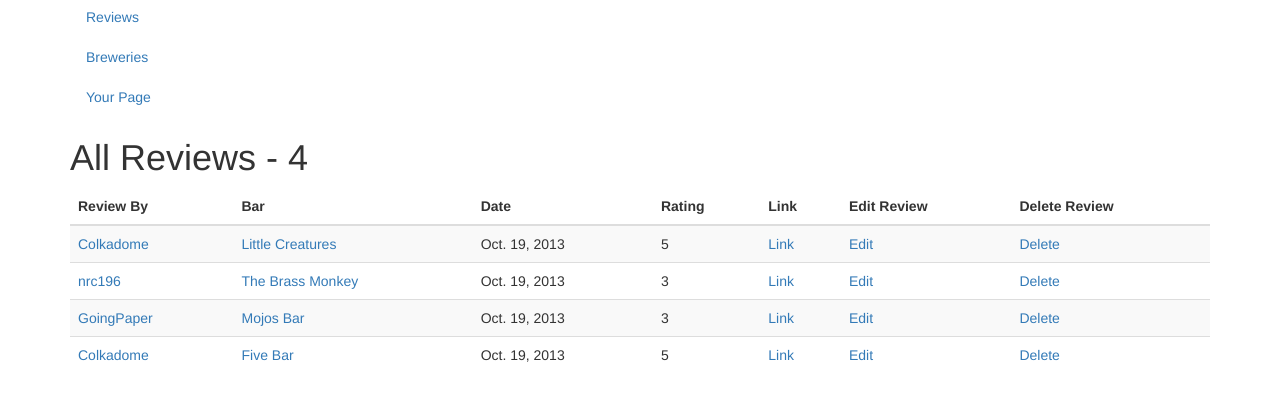
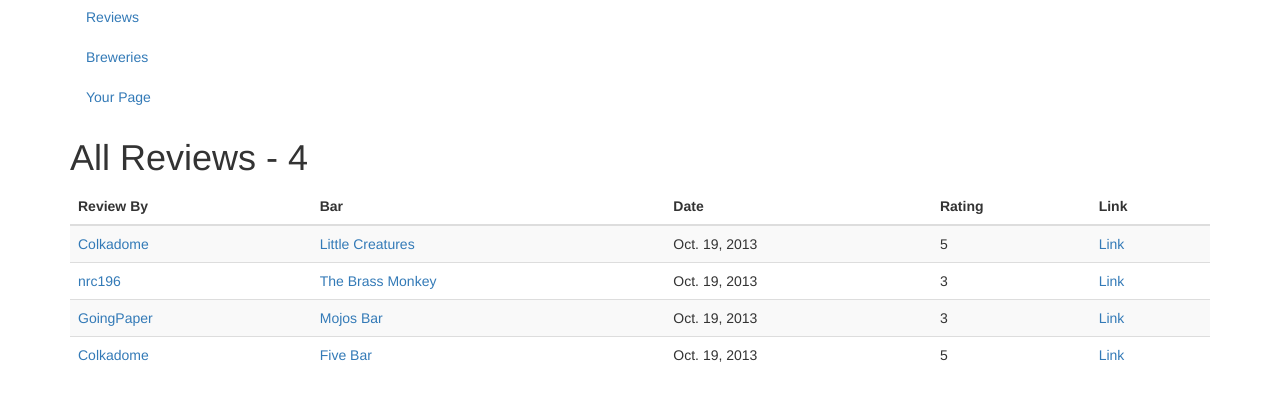
Before and after one commit to goingpaper/project, a Django app: page /reviews/ in a window 1280 px wide. Shown: the part 144-545 px from the top of the page. Run offline with Django 3.2, Linux system fonts and the light colour scheme; data comes from the database, SQL or seed files in the repository; parts of the project's set-up code (start-up, migrations or seed data) failed here and were passed over; some libraries are stand-ins or nearby versions.

Commit message:
a couple of fixes

```diff
--- a/project/barreviews/templates/barreviews/comments.html
+++ b/project/barreviews/templates/barreviews/comments.html
@@ -24,6 +24,6 @@
     </tbody>
 </table>
 {% else %}
-<p>No drinks are available.</p>
+<p>No comments are available.</p>
 {% endif %}
 {% endblock %}
--- a/project/barreviews/templates/barreviews/review.html
+++ b/project/barreviews/templates/barreviews/review.html
@@ -10,10 +10,12 @@
     <p>
         <strong>Comment:</strong> {{ review.comment|default:"" }}
     </p>
+{% if user.username == review.user.username %}
 <p>
 <a href="{% url 'barreviews:review_edit' review.id %}">Edit Review</a>
 </p>
 <p>
 <a href="{% url 'barreviews:review_delete' review.id %}">Delete Review</a>
 </p>
+{% endif %}
 {% endblock %}
--- a/project/barreviews/templates/barreviews/reviews.html
+++ b/project/barreviews/templates/barreviews/reviews.html
@@ -10,8 +10,6 @@
             <th>Date</th>
             <th>Rating</th>
             <th>Link</th>
-            <th>Edit Review</th>
-            <th>Delete Review</th>
         </tr>
     </thead>
     <tbody>
@@ -23,12 +21,8 @@
             <td>{{ review.rating }}</td>
             {% if review.id %}
             <td><a href="{% url 'barreviews:review' review.id %}">Link</a></td>
-            <td><a href="{% url 'barreviews:review_edit' review.id %}">Edit</a></td>
-            <td><a href="{% url 'barreviews:review_delete' review.id %}">Delete</a></td>
             {% else %}
             <td><a href="{% url 'barreviews:review' 1 %}">Link</a></td>
-            <td><a href="{% url 'barreviews:review_edit' 1 %}">Edit</a></td>
-            <td><a href="{% url 'barreviews:review_delete' 1 %}">Delete</a></td>
             {% endif %}
         </tr>
         {% endfor %}
--- a/project/barreviews/templates/barreviews/user.html
+++ b/project/barreviews/templates/barreviews/user.html
@@ -1,6 +1,9 @@
 {% extends 'barreviews/base.html' %}
 {% block content %}
     <h1>{{ usertemp }}</h1>
+	{% if user.username == usertemp.username %}
+	<h2><a href="{% url 'barreviews:logout' %}">Logout</a></h2>
+	{% endif %}
     <p>
         <strong>First Name:</strong> {{ usertemp.first_name }}
     </p>
--- a/project/barreviews/templates/barreviews/users.html
+++ b/project/barreviews/templates/barreviews/users.html
@@ -1,7 +1,6 @@
 {% extends 'barreviews/base.html' %}
 {% block content %}
 <h1>All Users - {{ users.count }}</h1>
-<h2><a href="{% url 'barreviews:logout' %}">Logout</a></h2>
 {% if users %}
 <table class="table table-striped">
     <thead>
```
